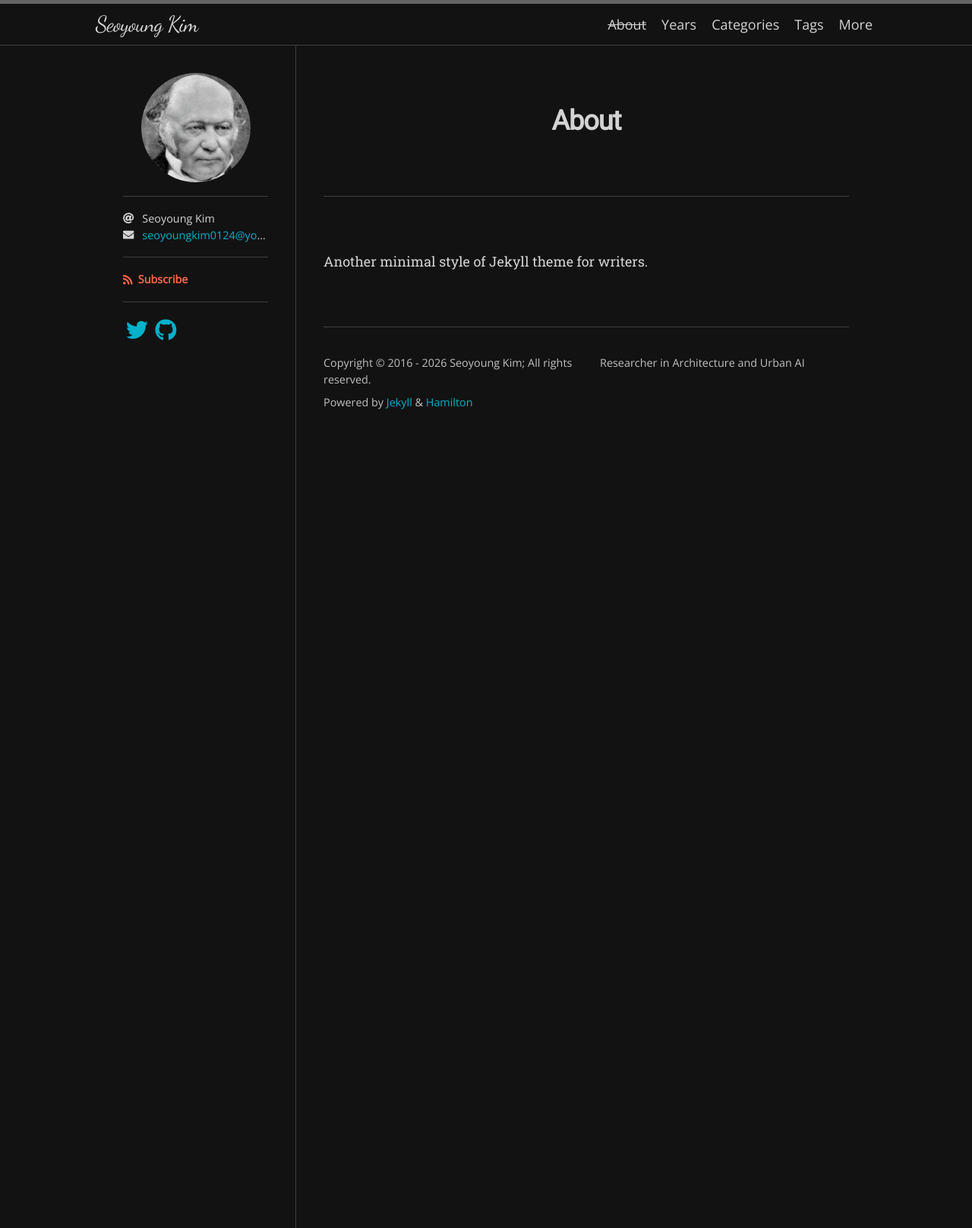
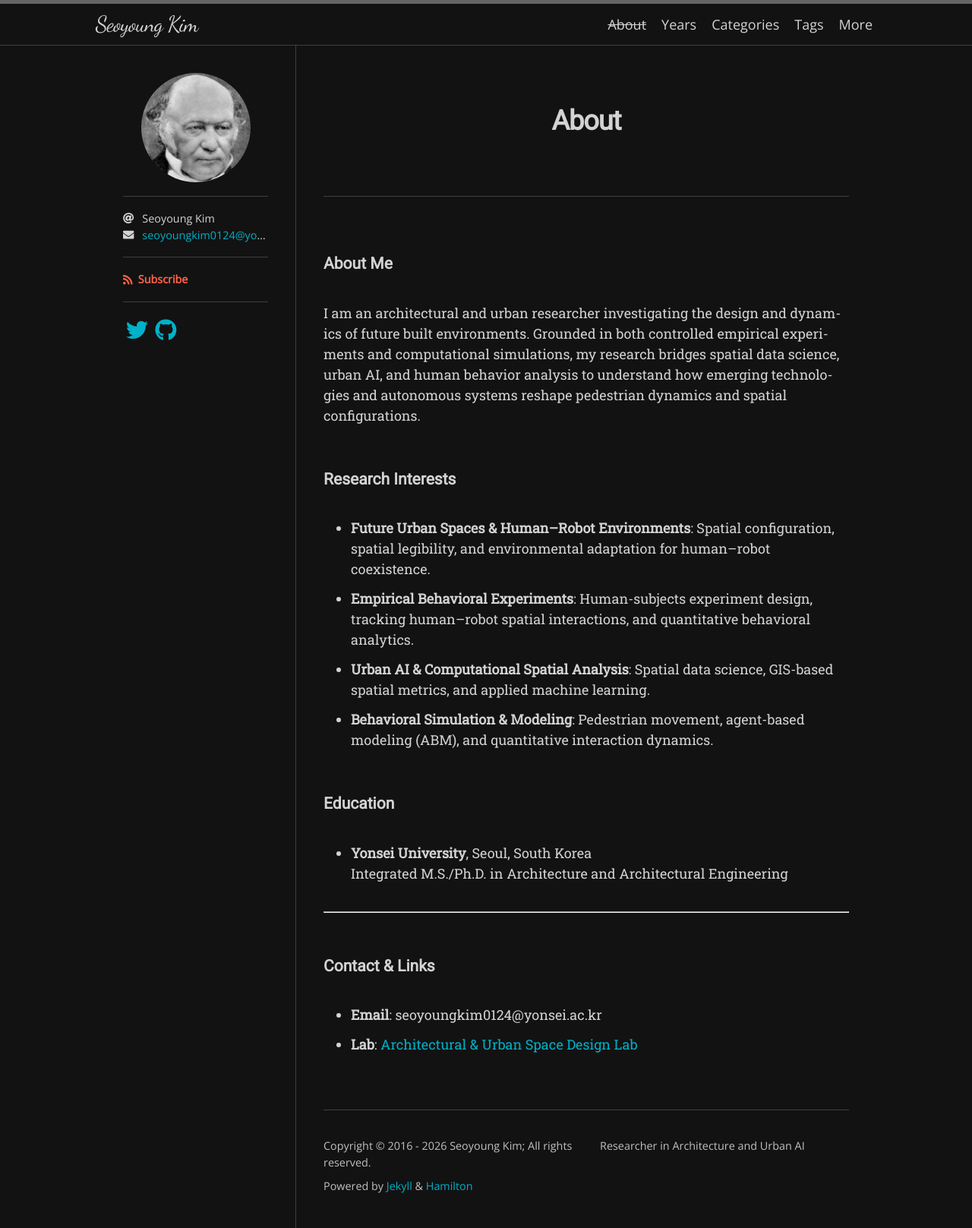
Before and after one commit to seoyoung-git/seoyoung-git.github.io, a Jekyll site: the page built from about.md, in a window 1280 px wide. Shown: the whole page at 76% size. Built offline with Jekyll 4.4.1, drawn with Linux system fonts in a browser that asks for light colours; nearby versions of some CDN libraries; some web fonts are replaced.

Commit message:
Update about.md

```diff
--- a/about.md
+++ b/about.md
@@ -4,4 +4,21 @@ title: About
 permalink: /about/
 ---
 
-Another minimal style of Jekyll theme for writers.
+### About Me
+I am an architectural and urban researcher investigating the design and dynamics of future built environments. Grounded in both controlled empirical experiments and computational simulations, my research bridges spatial data science, urban AI, and human behavior analysis to understand how emerging technologies and autonomous systems reshape pedestrian dynamics and spatial configurations.
+
+### Research Interests
+* **Future Urban Spaces & Human–Robot Environments**: Spatial configuration, spatial legibility, and environmental adaptation for human–robot coexistence.
+* **Empirical Behavioral Experiments**: Human-subjects experiment design, tracking human–robot spatial interactions, and quantitative behavioral analytics.
+* **Urban AI & Computational Spatial Analysis**: Spatial data science, GIS-based spatial metrics, and applied machine learning.
+* **Behavioral Simulation & Modeling**: Pedestrian movement, agent-based modeling (ABM), and quantitative interaction dynamics.
+
+### Education
+* **Yonsei University**, Seoul, South Korea
+  Integrated M.S./Ph.D. in Architecture and Architectural Engineering
+
+---
+
+### Contact & Links
+* **Email**: seoyoungkim0124@yonsei.ac.kr
+* **Lab**: [Architectural & Urban Space Design Lab](https://www.laudyonsei.com/)
```
